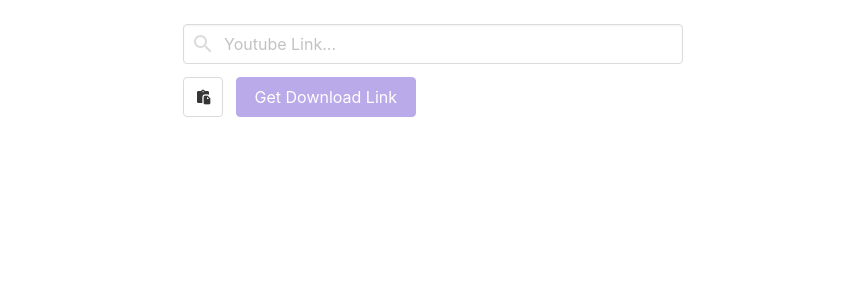
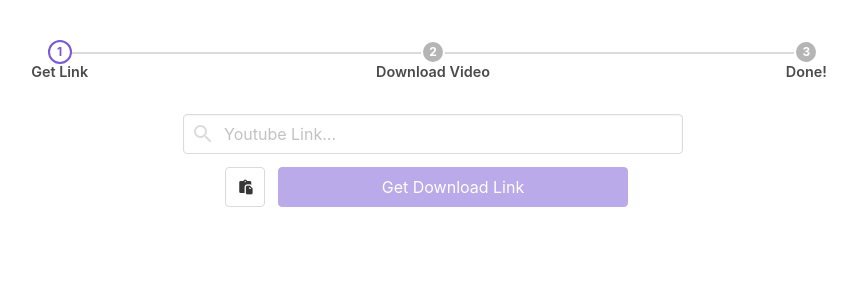
Before and after one commit to weiyushen1012/get-tube-client, a Vue app: page / in a window 1280 px wide. Shown: the top 300 px of the page, without its empty margins (207-1064 px from the left). Built offline with nearby package versions, Linux system fonts and the light colour scheme; what vue-youtube would draw is missing.

Commit message:
separate into 3 steps

```diff
--- a/src/App.vue
+++ b/src/App.vue
@@ -1,11 +1,9 @@
 <template>
   <div id="app" class="container">
     <br>
-    <main>
-      <URLInput @videoProcessing="handleVideoProcessing" @videoProcessed="handleVideoProcessed"
-                @urlInput="handleUrlInput" />
-    </main>
-    <br>
+    <StepsContainer @videoProcessing="handleVideoProcessing" @videoProcessed="handleVideoProcessed"
+                    @urlInput="handleUrlInput" v-bind:filename="filename" />
+
     <main v-if="showPreview">
       <VideoPreview v-bind:videoId="videoId" />
     </main>
@@ -15,7 +13,7 @@
 </template>
 
 <script>
-import URLInput from '@/components/URLInput';
+import StepsContainer from '@/components/StepsContainer';
 import VideoPreview from '@/components/VideoPreview';
 
 export default {
@@ -24,16 +22,19 @@
     return {
       showPreview: false,
       videoId: '',
-      loading: false
+      loading: false,
+      steps: 1,
+      filename: '',
     };
   },
   components: {
-    URLInput,
     VideoPreview,
+    StepsContainer
   },
   methods: {
-    handleVideoProcessed: function () {
+    handleVideoProcessed: function (filename) {
       this.loading = false;
+      this.filename = filename;
     },
     handleVideoProcessing: function () {
       this.loading = true;
@@ -70,5 +71,6 @@
 main {
   display: flex;
   justify-content: center;
+
 }
 </style>
--- /dev/null
+++ b/src/assets/config.json
@@ -0,0 +1,6 @@
+{
+  "endpoints": {
+    "development": "http://localhost:5000",
+    "production": "http://gettubeserver-env.eba-tpbnwuyy.us-east-1.elasticbeanstalk.com"
+  }
+}
--- /dev/null
+++ b/src/components/DownloadFile.vue
@@ -0,0 +1,61 @@
+<template>
+  <section>
+    <b-button type="is-success" class="btn" @click="handleDownloadLink">
+      Download as .mp4
+    </b-button>
+  </section>
+</template>
+
+<script>
+import { getEndpoint } from '@/services/util';
+
+const endpoint = getEndpoint();
+
+export default {
+  name: 'DownloadFile',
+  props: ['filename'],
+  methods: {
+    handleDownloadLink: async function () {
+      try {
+        const response = await fetch(`${endpoint}/is_temp_file_exists/${this.filename}`);
+        if (response.status === 200) {
+          this.$emit('downloadSuccessful');
+          window.location.href = `${endpoint}/send_video_file/${this.filename}`;
+        } else {
+          console.error('Error: Download link is no longer valid.');
+          this.showErrorDialog();
+        }
+      } catch (e) {
+        console.error(e);
+      }
+    },
+    showErrorDialog() {
+      this.$buefy.dialog.alert({
+        title: 'Error',
+        message: 'Download link is no longer valid.',
+        type: 'is-danger',
+        hasIcon: true,
+        ariaRole: 'alertdialog',
+        ariaModal: true,
+        onConfirm: () => {
+          window.location.reload();
+        }
+      });
+    }
+  }
+};
+</script>
+
+<style scoped>
+section {
+  max-width: 500px;
+  flex-grow: 1;
+}
+
+.btn {
+  margin-top: 0.8em;
+  margin-right: 0.8em;
+  width: 350px;
+}
+
+</style>
--- /dev/null
+++ b/src/components/StepsContainer.vue
@@ -0,0 +1,78 @@
+<template>
+  <b-steps class="step-container" v-model="activeStep" :has-navigation="false" size="is-small">
+    <b-step-item
+        step="1"
+        class="step-content"
+        label="Get Link"
+        :clickable="false"
+    >
+      <URLInput @videoProcessing="handleVideoProcessing" @videoProcessed="handleVideoProcessed"
+                @urlInput="handleUrlInput" />
+    </b-step-item>
+
+    <b-step-item
+        step="2"
+        class="step-content"
+        label="Download Video"
+        :clickable="false"
+    >
+      <DownloadFile v-bind:filename="filename" @downloadSuccessful="handleDownloadSuccessful" />
+    </b-step-item>
+
+    <b-step-item
+        step="3"
+        class="step-content"
+        label="Done!"
+        :clickable="false"
+    >
+      200
+    </b-step-item>
+  </b-steps>
+</template>
+
+<script>
+import URLInput from '@/components/URLInput';
+import DownloadFile from '@/components/DownloadFile';
+
+export default {
+  name: 'StepsContainer',
+  props: ['filename'],
+  components: {
+    URLInput,
+    DownloadFile
+  },
+  methods: {
+    handleUrlInput(value) {
+      this.$emit('urlInput', value);
+    },
+    handleVideoProcessing() {
+      this.$emit('videoProcessing');
+    },
+    handleVideoProcessed(filename) {
+      this.$emit('videoProcessed', filename);
+      this.activeStep = 1;
+    },
+    handleDownloadSuccessful() {
+      this.activeStep = 2;
+    }
+  },
+  data() {
+    return {
+      activeStep: 0,
+    };
+  },
+};
+</script>
+
+<style scoped>
+.step-content {
+  margin-top: 1em;
+  display: flex;
+  justify-content: center;
+  text-align: center;
+}
+
+.step-container {
+  margin: 1em;
+}
+</style>
--- a/src/components/URLInput.vue
+++ b/src/components/URLInput.vue
@@ -7,27 +7,24 @@
              @input="handleInput"
     />
     <b-tooltip label="Copy URL from clipboard" position="is-bottom" v-if="isShowingFromClipboard">
-      <b-button class="sm-btn" icon-left="clipboard-file" @click="handleUrlFromClipboard"></b-button>
+      <b-button class="sm-btn" icon-left="clipboard-file" @click="handleUrlFromClipboard" />
     </b-tooltip>
     <b-button type="is-primary" class="btn" @click="handleSearch" v-bind:disabled="url.length === 0">
       Get Download Link
-    </b-button>
-    <b-button type="is-success" class="btn" @click="handleDownloadLink" v-if="showDownloadBtn">
-      Download as .mp4
     </b-button>
   </section>
 </template>
 
 <script>
-const endpoint = 'http://localhost:5000';
+import config from '../assets/config.json';
+
+const endpoint = config.endpoints.development;
 
 export default {
   name: 'URLInput',
   data: function () {
     return {
       url: '',
-      filename: '',
-      showDownloadBtn: false,
       isShowingFromClipboard: false
     };
   },
@@ -42,17 +39,16 @@
             'Accept': 'application/json',
             'Content-Type': 'application/json'
           },
-          body: JSON.stringify({url: this.url})
+          body: JSON.stringify({ url: this.url })
         });
 
         const data = await response.json();
-        this.filename = data.filename;
         this.showDownloadBtn = true;
 
-        this.$emit('videoProcessed');
+        this.$emit('videoProcessed', data.filename);
       } catch (e) {
         console.error(e);
-        this.$emit('videoProcessed');
+        this.$emit('videoProcessed', null);
       }
 
     },
@@ -61,7 +57,7 @@
     },
     handleUrlFromClipboard: async function () {
       try {
-        const result = await navigator.permissions.query({name: 'clipboard-read'});
+        const result = await navigator.permissions.query({ name: 'clipboard-read' });
 
         if (result.state === 'granted' || result.state === 'prompt') {
           this.url = await navigator.clipboard.readText();
@@ -71,37 +67,10 @@
         console.error(e);
       }
     },
-    handleDownloadLink: async function () {
-      try {
-        const response = await fetch(`${endpoint}/is_temp_file_exists/${this.filename}`);
-        if (response.status === 200) {
-          window.location.href = `${endpoint}/send_video_file/${this.filename}`;
-        } else {
-          console.error('Error: Download link is no longer valid.');
-          this.showErrorDialog();
-        }
-      } catch (e) {
-        console.error(e);
-      }
-    },
-    showErrorDialog() {
-      this.$buefy.dialog.alert({
-        title: 'Error',
-        message: 'Download link is no longer valid.',
-        type: 'is-danger',
-        hasIcon: true,
-        ariaRole: 'alertdialog',
-        ariaModal: true,
-        onConfirm: () => {
-          window.location.reload();
-        }
-      });
-
-    }
   },
   created: async function () {
     try {
-      const result = await navigator.permissions.query({name: 'clipboard-read'});
+      const result = await navigator.permissions.query({ name: 'clipboard-read' });
 
       if (result.state === 'granted' || result.state === 'prompt') {
         this.isShowingFromClipboard = true;
@@ -123,7 +92,7 @@
 .btn {
   margin-top: 0.8em;
   margin-right: 0.8em;
-  width: 180px;
+  width: 350px;
 }
 
 .sm-btn {
--- /dev/null
+++ b/src/services/util.js
@@ -0,0 +1,9 @@
+import config from '@/assets/config.json';
+
+export function getEndpoint() {
+  if (window.location.hostname === 'localhost') {
+    return config.endpoints.development;
+  } else {
+    return config.endpoints.production;
+  }
+}
```
